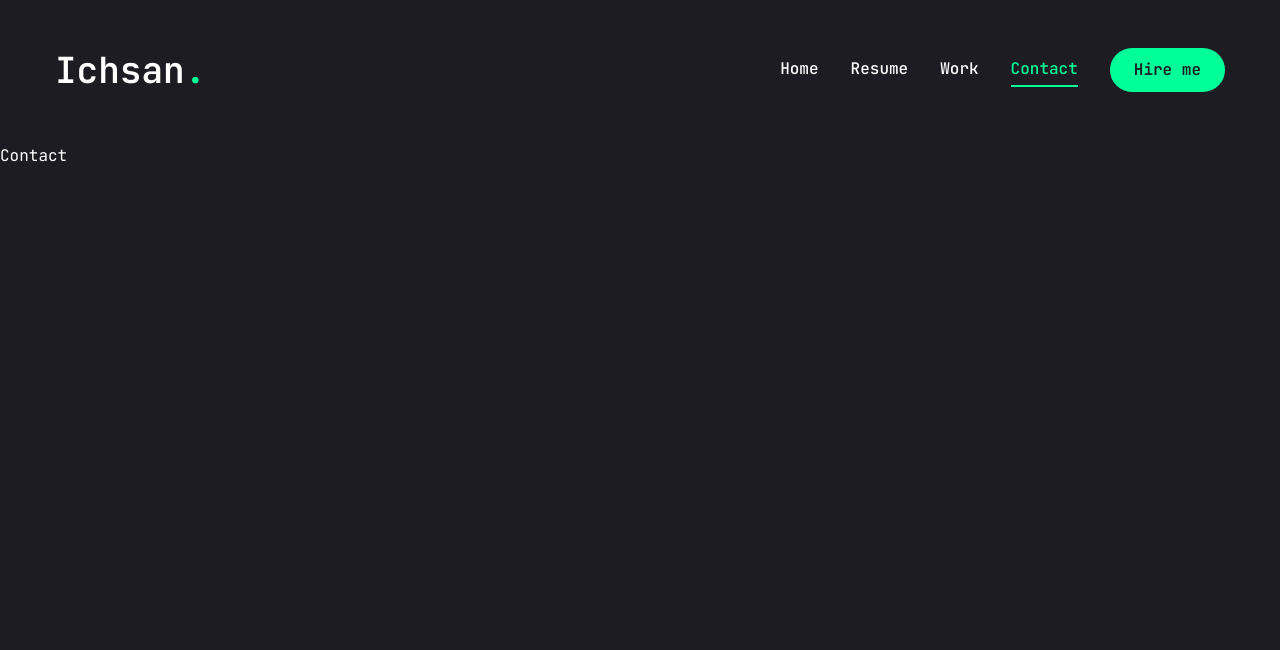
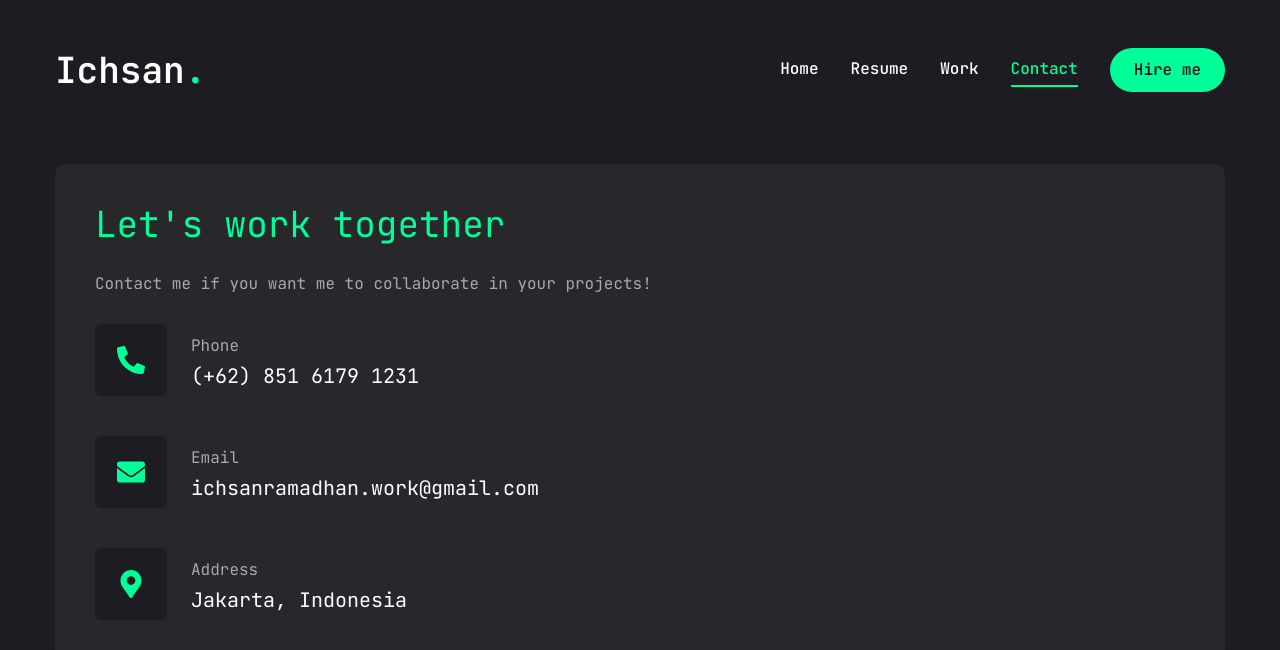
Before and after one commit to IchsanR/web-porto, a Next.js app: page /contact in a window 1280 px wide. Shown: the top 650 px of the page. Built offline with nearby package versions, Linux system fonts and the light colour scheme.

Commit message:
feat: add contact pages

```diff
--- a/src/app/contact/page.jsx
+++ b/src/app/contact/page.jsx
@@ -1,8 +1,71 @@
-import React from 'react'
+"use client"
+
+import {Button} from "@/components/ui/button"
+import {Input} from "@/components/ui/input"
+import {Textarea} from "@/components/ui/textarea"
+import {Select, SelectContent, SelectGroup, SelectItem, SelectLabel, SelectTrigger, SelectValue} from "@/components/ui/select"
+import {FaPhoneAlt, FaEnvelope, FaMapMarkerAlt} from 'react-icons/fa'
+import {motion} from "framer-motion"
+
+const info = [
+  {
+    icon: <FaPhoneAlt />,
+    title: "Phone",
+    description: "(+62) 851 6179 1231"
+  },
+  {
+    icon: <FaEnvelope />,
+    title: "Email",
+    description: "ichsanramadhan.work@gmail.com"
+  },
+  {
+    icon: <FaMapMarkerAlt />,
+    title: "Address",
+    description: "Jakarta, Indonesia"
+  },
+]
 
 const Contact = () => {
   return (
-    <div>Contact</div>
+    <motion.section
+      initial={{opacity: 0}}
+      animate={{opacity: 1, transition: {delay: 2.4, duration: 0.4, ease: "easeIn"}}}
+      className="py-6"
+    >
+      <div className="container mx-auto">
+        <div className="flex flex-col">
+          {/* form */}
+          <div className="xl:h-[54%] order-2 xl:order-none">
+            <div className="flex flex-col gap-6 p-10 bg-[#27272c] rounded-xl">
+              <h3 className="text-4xl text-accent">Let's work together</h3>
+              <p className="text-white/60">
+                Contact me if you want me to collaborate in your projects!
+              </p>
+              <div className="flex-1 flex items-center order-1 xl:order-none mb-8 xl:mb-0">
+                <ul className="flex flex-col gap-10">
+                  {info.map((item, index) => {
+                    return (
+                      <li
+                        key={index}
+                        className="flex items-center gap-6"
+                      >
+                        <div className="w-[52px] h-[52px] xl:w-[72px] xl:h-[72px] bg-primary text-accent rounded-md flex items-center justify-center ">
+                          <div className="text-[28px]">{item.icon}</div>
+                        </div>
+                        <div className="flex-1">
+                          <p className="text-white/60">{item.title}</p>
+                          <h3 className="text-xl">{item.description}</h3>
+                        </div>
+                      </li>
+                    )
+                  })}
+                </ul>
+              </div>
+            </div>
+          </div>
+        </div>
+      </div>
+    </motion.section>
   )
 }
 
--- a/src/components/ui/input.jsx
+++ b/src/components/ui/input.jsx
@@ -1,13 +1,13 @@
 import * as React from "react"
 
-import { cn } from "@/lib/utils"
+import {cn} from "@/lib/utils"
 
-const Input = React.forwardRef(({ className, type, ...props }, ref) => {
+const Input = React.forwardRef(({className, type, ...props}, ref) => {
   return (
     (<input
       type={type}
       className={cn(
-        "flex h-10 w-full rounded-md border border-slate-200 bg-white px-3 py-2 text-sm ring-offset-white file:border-0 file:bg-transparent file:text-sm file:font-medium placeholder:text-slate-500 focus-visible:outline-none focus-visible:ring-2 focus-visible:ring-slate-950 focus-visible:ring-offset-2 disabled:cursor-not-allowed disabled:opacity-50 dark:border-slate-800 dark:bg-slate-950 dark:ring-offset-slate-950 dark:placeholder:text-slate-400 dark:focus-visible:ring-slate-300",
+        "flex h-[48px] rounded-md border border-white/10 focus:border-accent font-light bg-primary px-4 py-5 text-base placeholder:text-white/60 outline-none",
         className
       )}
       ref={ref}
@@ -16,4 +16,4 @@ const Input = React.forwardRef(({ className, type, ...props }, ref) => {
 })
 Input.displayName = "Input"
 
-export { Input }
+export {Input}
```
